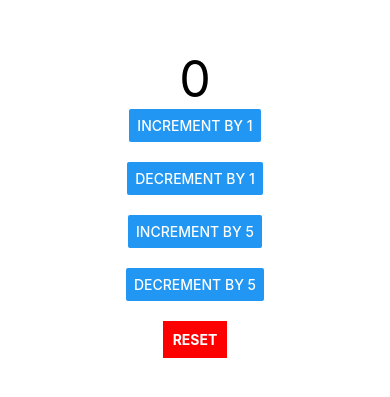
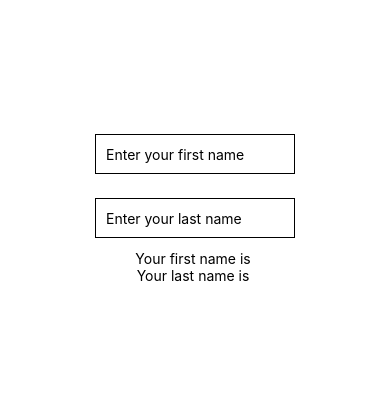
Before and after one commit to TanmayJain33/RNCounterApp, a React Native app: screen / in a window 390 px wide. Shown: the part 219-616 px from the top of the page. Built offline with nearby package versions, Linux system fonts and the light colour scheme.

Commit message:
Add useState() with object

```diff
--- a/App.js
+++ b/App.js
@@ -1,49 +1,37 @@
 import React, {useState} from 'react';
-import {View, Text, Button, TouchableOpacity} from 'react-native';
+import {View, Text, TextInput} from 'react-native';
 
 export default function App() {
-  const [counter, setCounter] = useState(0);
-  const [buttonEnabled, setButtonEnabled] = useState(true);
-  const buttonColor = buttonEnabled ? 'red' : 'blue';
+  const [name, setName] = useState({firstName: '', lastName: ''});
 
   return (
     <View style={{justifyContent: 'center', alignItems: 'center', flex: 1}}>
-      <Text style={{textAlign: 'center', fontSize: 50}}>{counter}</Text>
-      <Button
-        title="Increment By 1"
-        onPress={() => {
-          setCounter(prevCounter => prevCounter + 1);
+      <TextInput
+        style={{
+          height: 40,
+          width: 200,
+          margin: 12,
+          borderWidth: 1,
+          padding: 10,
         }}
+        value={name.firstName}
+        placeholder="Enter your first name"
+        onChangeText={text => setName({...name, firstName: text})}
       />
-      <View style={{margin: 10}} />
-      <Button
-        title="Decrement By 1"
-        onPress={() => {
-          setCounter(prevCounter => prevCounter - 1);
+      <TextInput
+        style={{
+          height: 40,
+          width: 200,
+          margin: 12,
+          borderWidth: 1,
+          padding: 10,
         }}
+        value={name.lastName}
+        placeholder="Enter your last name"
+        onChangeText={text => setName({...name, lastName: text})}
       />
-      <View style={{margin: 10}} />
-      <Button
-        title="Increment By 5"
-        onPress={() => {
-          setCounter(prevCounter => prevCounter + 5);
-        }}
-      />
-      <View style={{margin: 10}} />
-      <Button
-        title="Decrement By 5"
-        onPress={() => {
-          setCounter(prevCounter => prevCounter - 5);
-        }}
-      />
-      <TouchableOpacity
-        style={{marginTop: 20, padding: 10, backgroundColor: buttonColor}}
-        onPress={() => {
-          setCounter(prevCounter => prevCounter - prevCounter);
-          setButtonEnabled(!buttonEnabled);
-        }}>
-        <Text style={{color: 'white', fontWeight: '700'}}>RESET</Text>
-      </TouchableOpacity>
+      <Text>Your first name is {name.firstName}</Text>
+      <Text>Your last name is {name.lastName}</Text>
     </View>
   );
 }
```
